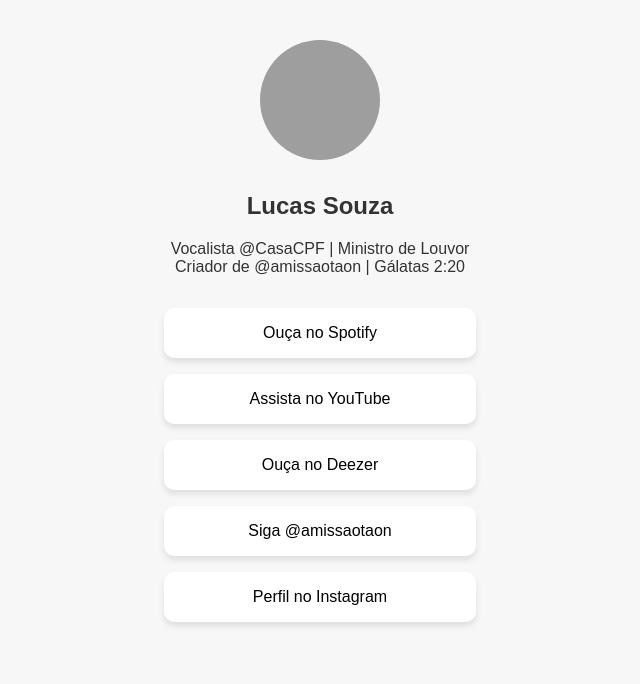
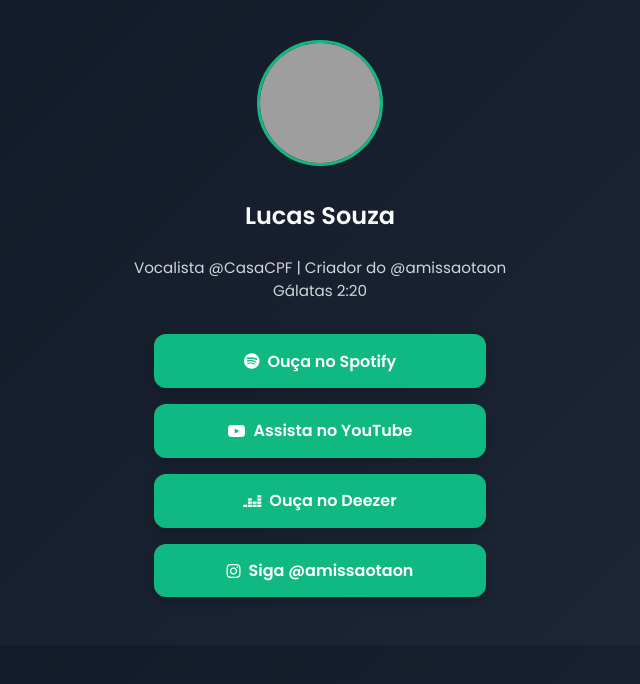
Before and after one commit to LucasSouza9696/linktree-lucassouza, a plain HTML site: page index.html in a window 1280 px wide. Shown: the whole page, without its empty margins (320-960 px from the left). Drawn offline with Linux system fonts and the light colour scheme; grey boxes are pictures that could not be loaded.

Commit message:
Add files via upload

```diff
--- a/index.html
+++ b/index.html
@@ -1,14 +1,19 @@
+
 <!DOCTYPE html>
 <html lang="pt-BR">
 <head>
   <meta charset="UTF-8" />
-  <meta name="viewport" content="width=device-width, initial-scale=1.0" />
-  <title>Lucas Souza | Links</title>
+  <meta name="viewport" content="width=device-width, initial-scale=1.0"/>
+  <title>Lucas Souza | Linktree</title>
+  <link rel="preconnect" href="https://fonts.googleapis.com">
+  <link rel="preconnect" href="https://fonts.gstatic.com" crossorigin>
+  <link href="https://fonts.googleapis.com/css2?family=Poppins:wght@400;600&display=swap" rel="stylesheet">
+  <script src="https://kit.fontawesome.com/a076d05399.js" crossorigin="anonymous"></script>
   <style>
     body {
-      font-family: sans-serif;
-      background: #f7f7f7;
-      color: #333;
+      font-family: 'Poppins', sans-serif;
+      background: linear-gradient(135deg, #111827, #1f2937);
+      color: #f9fafb;
       display: flex;
       flex-direction: column;
       align-items: center;
@@ -18,44 +23,65 @@
       width: 120px;
       height: 120px;
       border-radius: 50%;
+      border: 3px solid #10b981;
       margin-bottom: 1rem;
     }
     h1 {
       font-size: 1.5rem;
-      margin-bottom: 0.25rem;
+      font-weight: 600;
+      margin-bottom: 0.5rem;
     }
     p {
       text-align: center;
       margin-bottom: 1.5rem;
+      font-size: 0.95rem;
+      color: #d1d5db;
     }
     a.button {
-      display: block;
-      width: 280px;
+      display: flex;
+      align-items: center;
+      justify-content: center;
+      gap: 0.5rem;
+      width: 300px;
       margin: 0.5rem 0;
-      padding: 1rem;
-      background: #fff;
-      text-align: center;
+      padding: 0.9rem 1rem;
+      background: #10b981;
+      color: white;
       text-decoration: none;
-      color: #000;
-      border-radius: 10px;
-      box-shadow: 0 4px 6px rgba(0,0,0,0.1);
-      transition: background 0.3s ease;
+      font-weight: 600;
+      border-radius: 12px;
+      transition: transform 0.2s, box-shadow 0.2s;
+      box-shadow: 0 4px 12px rgba(0,0,0,0.2);
     }
     a.button:hover {
-      background: #e0e0e0;
+      transform: scale(1.05);
+      box-shadow: 0 6px 16px rgba(0,0,0,0.25);
+    }
+    .links {
+      display: flex;
+      flex-direction: column;
+      align-items: center;
     }
   </style>
 </head>
 <body>
   <img src="https://yt3.googleusercontent.com/ytc/AIdro_k8m6TKg88Yc3OE9N4YzACPUh96MoFYPKFcXDchMw=s176-c-k-c0x00ffffff-no-rj" alt="Lucas Souza" />
   <h1>Lucas Souza</h1>
-  <p>Vocalista @CasaCPF | Ministro de Louvor<br />
-     Criador de @amissaotaon | Gálatas 2:20</p>
+  <p>Vocalista @CasaCPF | Criador do @amissaotaon<br>Gálatas 2:20</p>
 
-  <a class="button" href="https://open.spotify.com/track/3hKX3bbpLCYOtFwWmnV6cI" target="_blank">Ouça no Spotify</a>
-  <a class="button" href="https://www.youtube.com/watch?v=6ShXffqJ-Vk" target="_blank">Assista no YouTube</a>
-  <a class="button" href="https://www.deezer.com/br/track/2713059862" target="_blank">Ouça no Deezer</a>
-  <a class="button" href="https://www.instagram.com/amissaotaon" target="_blank">Siga @amissaotaon</a>
-  <a class="button" href="https://www.instagram.com/lucassouzacpf" target="_blank">Perfil no Instagram</a>
+  <div class="links">
+    <a class="button" href="https://open.spotify.com/track/3hKX3bbpLCYOtFwWmnV6cI" target="_blank">
+      <i class="fab fa-spotify"></i> Ouça no Spotify
+    </a>
+    <a class="button" href="https://www.youtube.com/watch?v=6ShXffqJ-Vk" target="_blank">
+      <i class="fab fa-youtube"></i> Assista no YouTube
+    </a>
+    <a class="button" href="https://www.deezer.com/br/track/2713059862" target="_blank">
+      <i class="fab fa-deezer"></i> Ouça no Deezer
+    </a>
+    <a class="button" href="https://www.instagram.com/amissaotaon" target="_blank">
+      <i class="fab fa-instagram"></i> Siga @amissaotaon
+    </a>
+  </div>
 </body>
 </html>
```
